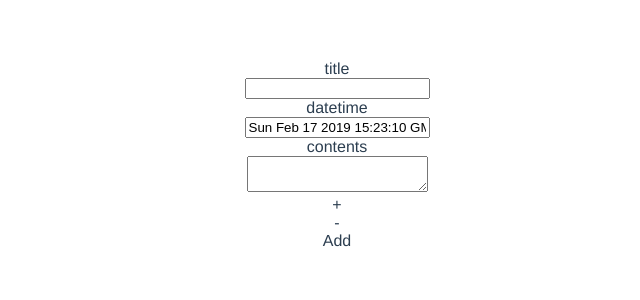
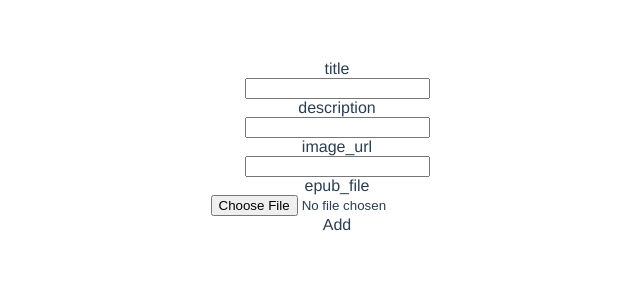
Before and after one commit to restart916/bookchelin_firebase, a Vue app in the folder vue-project/: page /edit in a window 1280 px wide. Shown: the top 300 px of the page, without its empty margins (303-943 px from the left). Built offline with nearby package versions, Linux system fonts and the light colour scheme; what vue-blu, vue-firestore, vuefire would draw is missing.

Commit message:
add book

```diff
--- a/vue-project/src/main.js
+++ b/vue-project/src/main.js
@@ -25,6 +25,7 @@ Vue.use(VueBlu)
 
 let firebase = Firebase.initializeApp(config)
 export const firestore = firebase.firestore()
+export const firestorage = firebase.storage()
 
 new Vue({
   router,
--- a/vue-project/src/views/EditView.vue
+++ b/vue-project/src/views/EditView.vue
@@ -8,30 +8,33 @@
         </div>
       </div>
       <div>
-        <div>datetime</div>
+        <div>description</div>
         <div class='control'>
-          <input type='text' class='input' v-model='datetime'>
+          <input type='text' class='input' v-model='description'>
         </div>
       </div>
       <div>
-        <div>contents</div>
-        <div class='control' v-for='content in contents' :key='contents.indexOf(content)'>
-          <textarea class='textarea' v-model='content.value'>
-          </textarea>
+        <div>image_url</div>
+        <div class='control'>
+          <input type='text' class='input' v-model='image_url'>
         </div>
       </div>
       <div>
-        <div class='button' @click='addContent'>+</div>
-        <div class='button' @click='removeContent'>-</div>
-        <div class='button' @click='addNewz'>Add</div>
+        <div>epub_file</div>
+        <div class='control'>
+          <input type='file' class='input' @change='onChangeFile'>
+        </div>
+      </div>
+      <div>
+        <div class='button' @click='addBook'>Add</div>
       </div>
     </section>
     <section class='section'>
       <div class='container'>
-        <div class='columns' v-for='newz in newzes' :key="newz['.key']">
+        <div class='columns' v-for='book in books' :key="book['.key']">
           <div class='notification'>
-            <h1 class='title'>{{ newz.title }}</h1>
-            <div class='button' @click="deleteNewz(newz['.key'])">삭제</div>
+            <h1 class='title'>{{ book.title }}</h1>
+            <div class='button' @click="deleteNewz(book['.key'])">삭제</div>
           </div>
         </div>
       </div>
@@ -40,13 +43,13 @@
 </template>
 
 <script>
-import { firestore } from '../main'
+import { firestore, firestorage } from '../main'
 
 export default {
   name: 'EditView',
   firestore () {
     return {
-      newzes: firestore.collection('newz').orderBy('datetime', 'desc')
+      books: firestore.collection('books').orderBy('description', 'desc')
     }
   },
   mounted () {
@@ -55,39 +58,46 @@ export default {
   data () {
     return {
       title: '',
-      datetime: new Date(),
-      contents: [{'value': ''}]
+      description: '',
+      image_url: '',
+      epub_file: '',
+      firestore_url: '',
+      uploadFile: null
     }
   },
   methods: {
-    addContent () {
-      this.contents.push({'value': ''})
+    onChangeFile(event) {
+      console.log('changeFile: ', event.target.files)
+      this.uploadFile = event.target.files[0]
     },
-    removeContent () {
-      this.contents.pop()
-    },
-    addNewz () {
-      let newContents = []
-      for (let content of this.contents) {
-        newContents.push(content.value.replace(/\r?\n/g, '<br />'))
-        console.log('newContents', content, content.value, newContents)
+    addBook () {
+      if (this.uploadFile == null) {
+        alert('퍄일을 등록해주세요')
+        return
       }
+
+      let filepath = 'epub/'+this.uploadFile.name
+      let upload_ref = firestorage.ref().child(filepath)
+      upload_ref.put(this.uploadFile).then((snapshot) => {
+        console.log('Uploaded file!');
 
         let newDocument = {
           title: this.title,
-        datetime: this.datetime,
-        contents: newContents
+          description: this.description,
+          image_url: this.description,
+          firestore_url: filepath,
         }
-      firestore.collection('newz').add(newDocument).then((docRef) => {
+        firestore.collection('books').add(newDocument).then((docRef) => {
           console.log('Document written with ID: ', docRef.id)
           alert('추가 성공')
         }).catch((error) => {
           console.error('Error adding document: ', error)
           alert('추가 실패')
         })
+      });
     },
     deleteNewz (key) {
-      firestore.collection('newz').doc(key).delete().then(() => {
+      firestore.collection('books').doc(key).delete().then(() => {
         console.log('Document successfully deleted!')
         alert('삭제 성공')
       }).catch((error) => {
```
Lines whose indentation alone changed are shown as unchanged.
